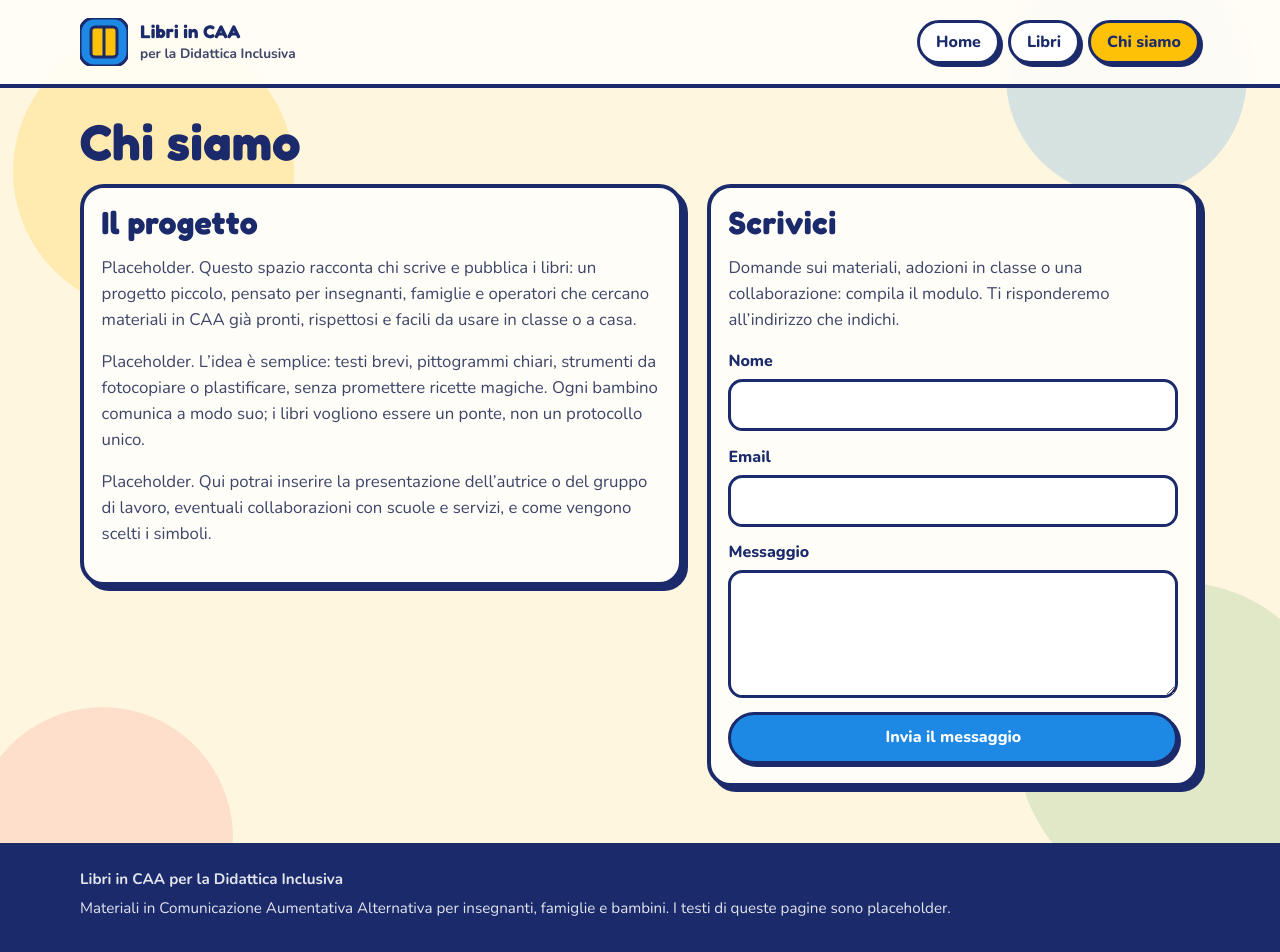
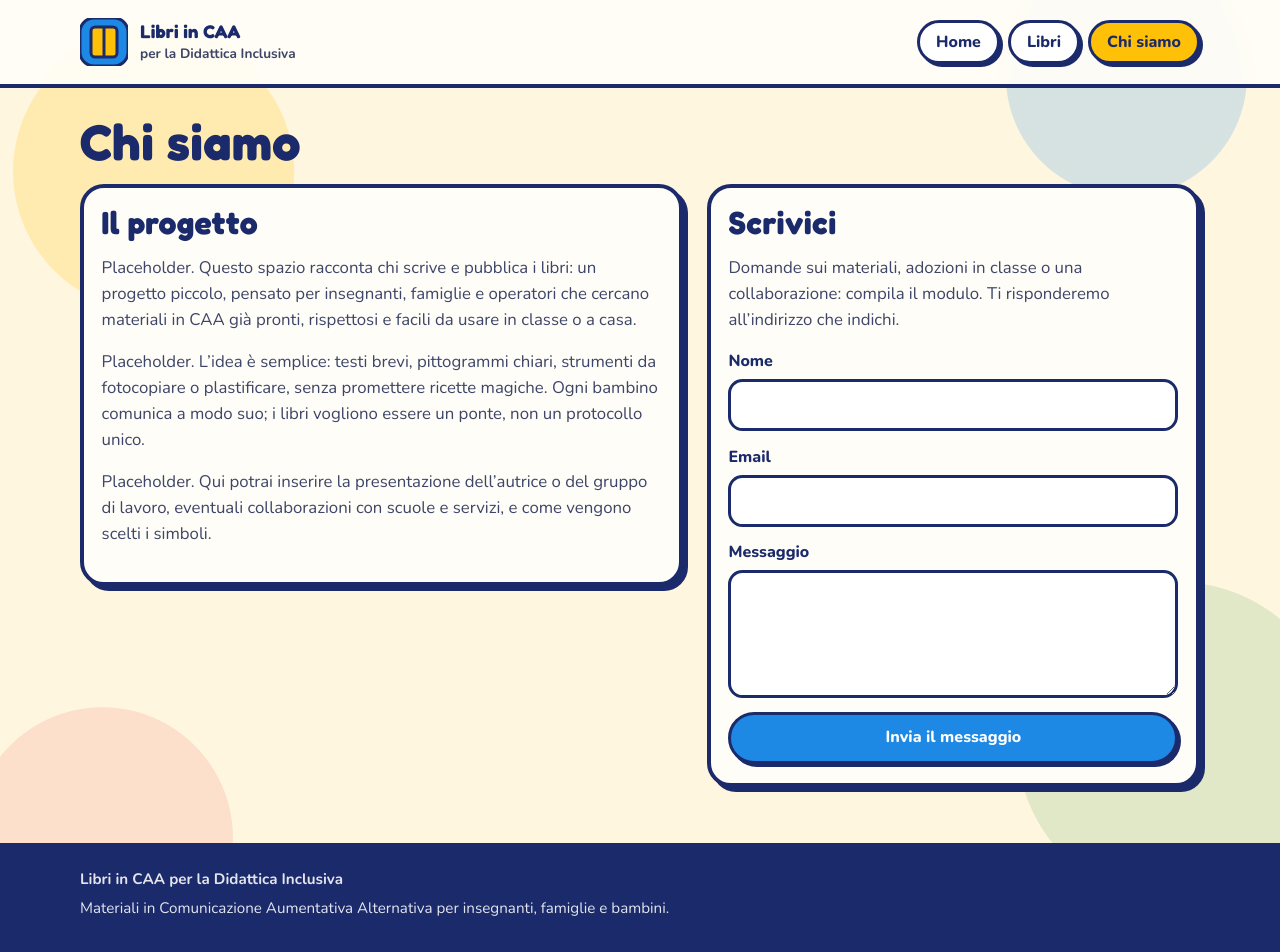
Before and after one commit to federicovldellascenza/LibriCAADidatticaInclusiva, a React (Vite) app: page /chi-siamo in a window 1280 px wide. Built offline with nearby package versions, Linux system fonts and the light colour scheme.

Commit message:
Modificato contenuti home e footing

```diff
--- a/src/components/Footer.tsx
+++ b/src/components/Footer.tsx
@@ -7,7 +7,7 @@ export function Footer() {
         </p>
         <p>
           Materiali in Comunicazione Aumentativa Alternativa per insegnanti,
-          famiglie e bambini. I testi di queste pagine sono placeholder.
+          famiglie e bambini.
         </p>
       </div>
     </footer>
--- a/src/pages/Home.tsx
+++ b/src/pages/Home.tsx
@@ -47,6 +47,8 @@ export function Home() {
           <p>
             Ogni bambino comunica a modo suo. I libri vogliono essere un ponte,
             non una ricetta unica né un protocollo da applicare a tutti.
+            Materiali pensati per insegnanti, famiglie e compagni di banco:
+            stesso linguaggio, stessi simboli, meno interruzioni tra i contesti.
           </p>
         </article>
       </section>
```
